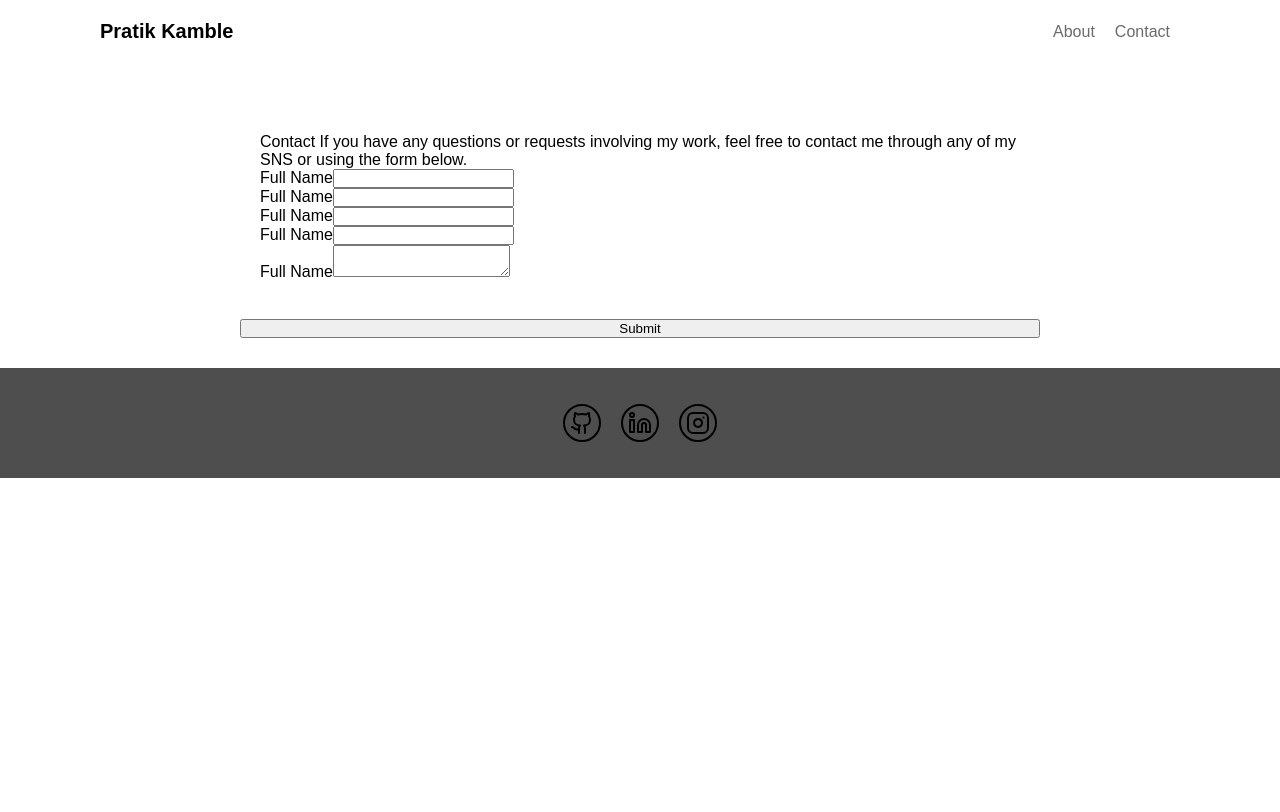
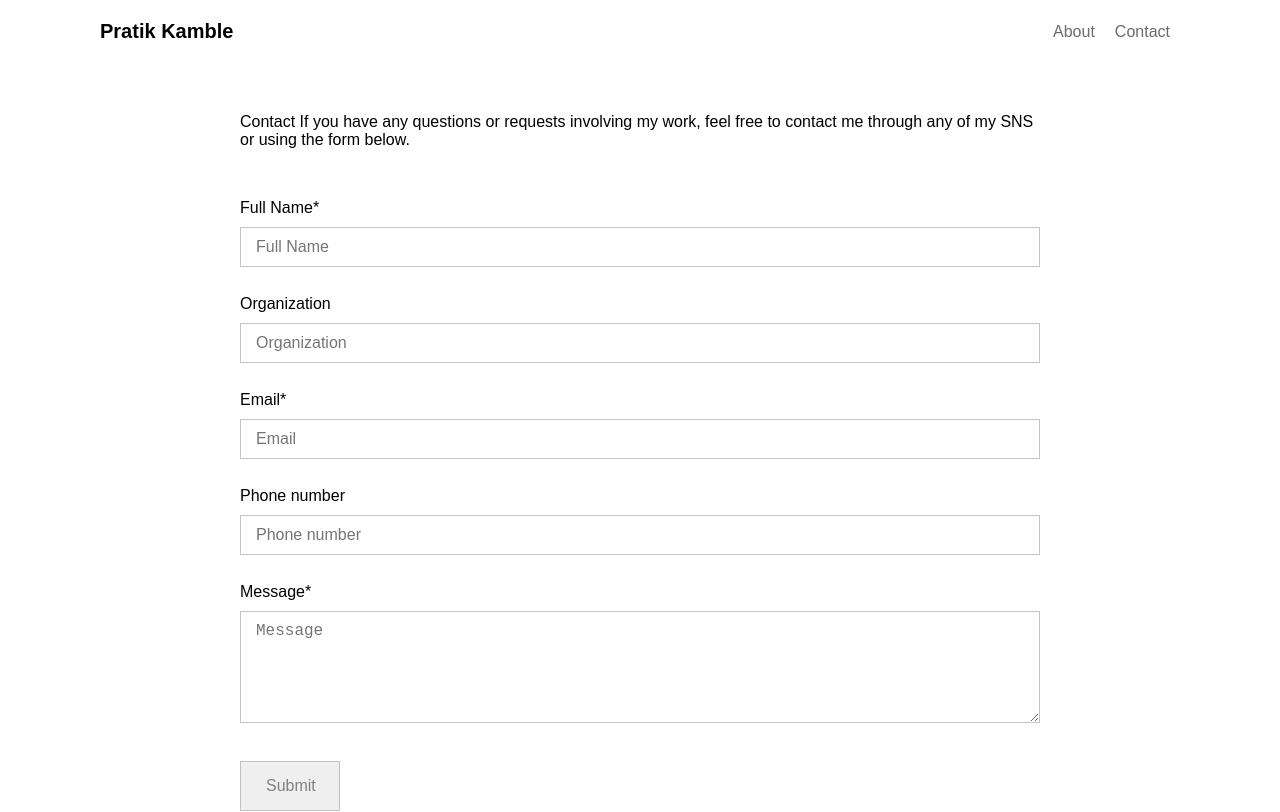
Before and after one commit to Pratik-z005/portfolio, a React (Vite) app: page /contact in a window 1280 px wide. Shown: the top 812 px of the page. Built offline with nearby package versions, Linux system fonts and the light colour scheme.

Commit message:
Add new feature

```diff
--- a/src/pages/ContactPage.jsx
+++ b/src/pages/ContactPage.jsx
@@ -11,42 +11,59 @@ const ContactPage = () => {
   return (
     <>
       <Navbar />
-      <div className={css.container}>
+      <form className={css.container}>
         <div className={css.content}>
           <p>
             Contact If you have any questions or requests involving my work,
             feel free to contact me through any of my SNS or using the form
             below.
           </p>
+        </div>
 
-          <label>Full Name</label>
-          <input type="text" />
+        <label>Full Name*</label>
+        <input
+          className={css.input}
+          type="text"
+          placeholder="Full Name"
+          required
+        />
 
         <br />
 
-          <label>Full Name</label>
-          <input type="text" />
+        <label>Organization</label>
+        <input className={css.input} type="text" placeholder="Organization" />
 
         <br />
 
-          <label>Full Name</label>
-          <input type="text" />
+        <label>Email*</label>
+        <input
+          className={css.input}
+          type="email"
+          placeholder="Email"
+          required
+        />
 
         <br />
 
-          <label>Full Name</label>
-          <input type="text" />
+        <label>Phone number</label>
+        <input className={css.input} type="number" placeholder="Phone number" />
 
         <br />
 
-          <label>Full Name</label>
-          <textarea name="" id=""></textarea>
-        </div>
+        <label>Message*</label>
+        <textarea
+          className={css.input}
+          name=""
+          id=""
+          placeholder="Message"
+          rows={5}
+          required
+        ></textarea>
 
         <br />
 
-        <input type="submit" />
-      </div>
+        <input className={css.input} id={css.submit} type="submit" />
+      </form>
 
       <Footer />
     </>
--- a/src/pages/ContactPage.module.css
+++ b/src/pages/ContactPage.module.css
@@ -9,5 +9,30 @@
 
 .content {
   margin-top: 20px;
-  padding: 20px;
+  margin-bottom: 20px;
 }
+
+.content p {
+  margin-bottom: 30px;
+}
+
+.input {
+  padding: 10px 15px;
+  margin: 10px 0px;
+  border: 0.1px solid rgba(184, 184, 184, 0.822);
+  font-size: 1rem;
+}
+.input:hover {
+  background-color: rgba(206, 206, 206, 0.404);
+}
+.input:focus {
+  outline: none;
+}
+
+#submit {
+  width: 100px;
+  display: inline;
+  padding: 15px 25px;
+  color: gray;
+  cursor: pointer;
+}
```
Lines whose indentation alone changed are shown as unchanged.
